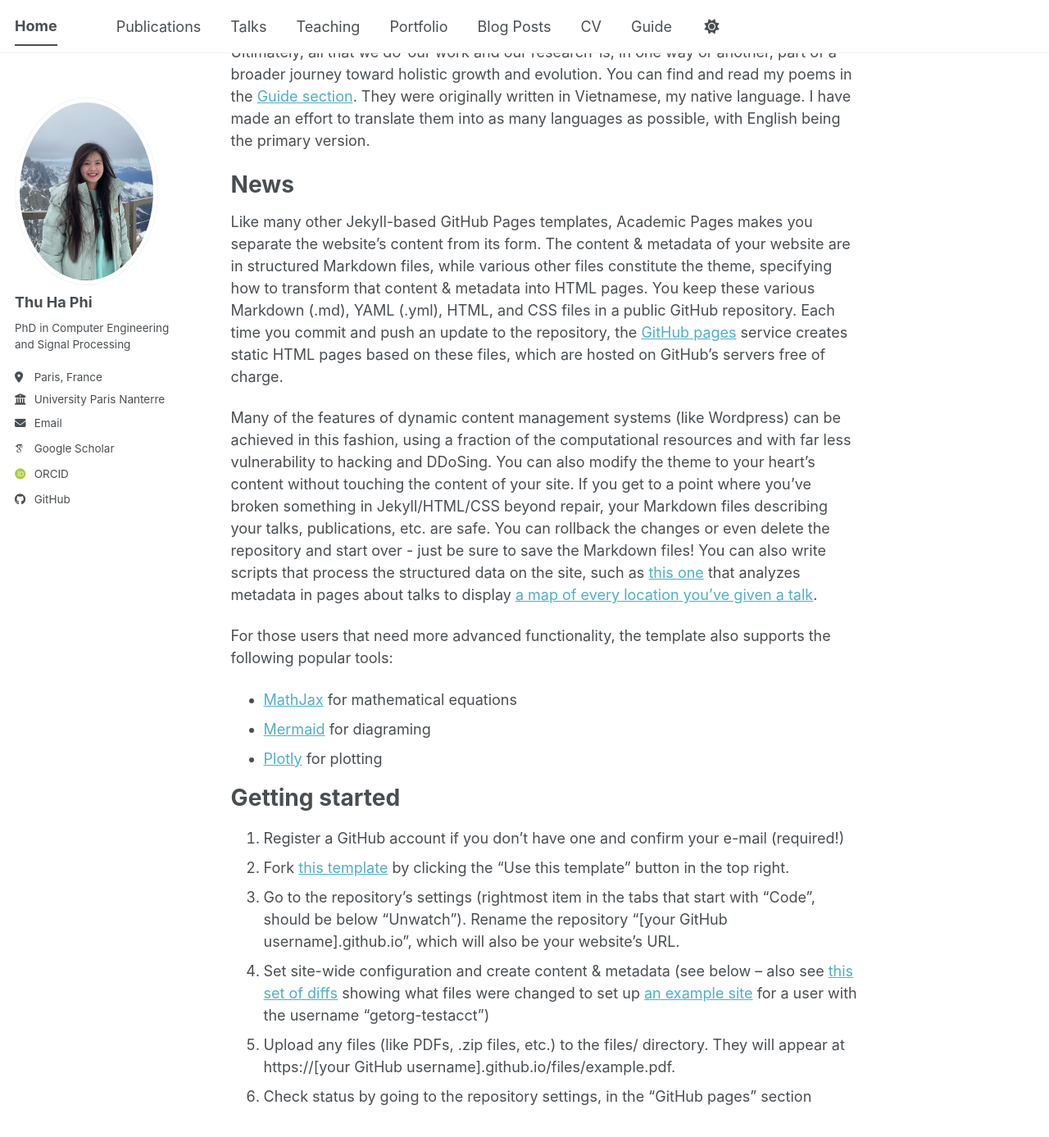
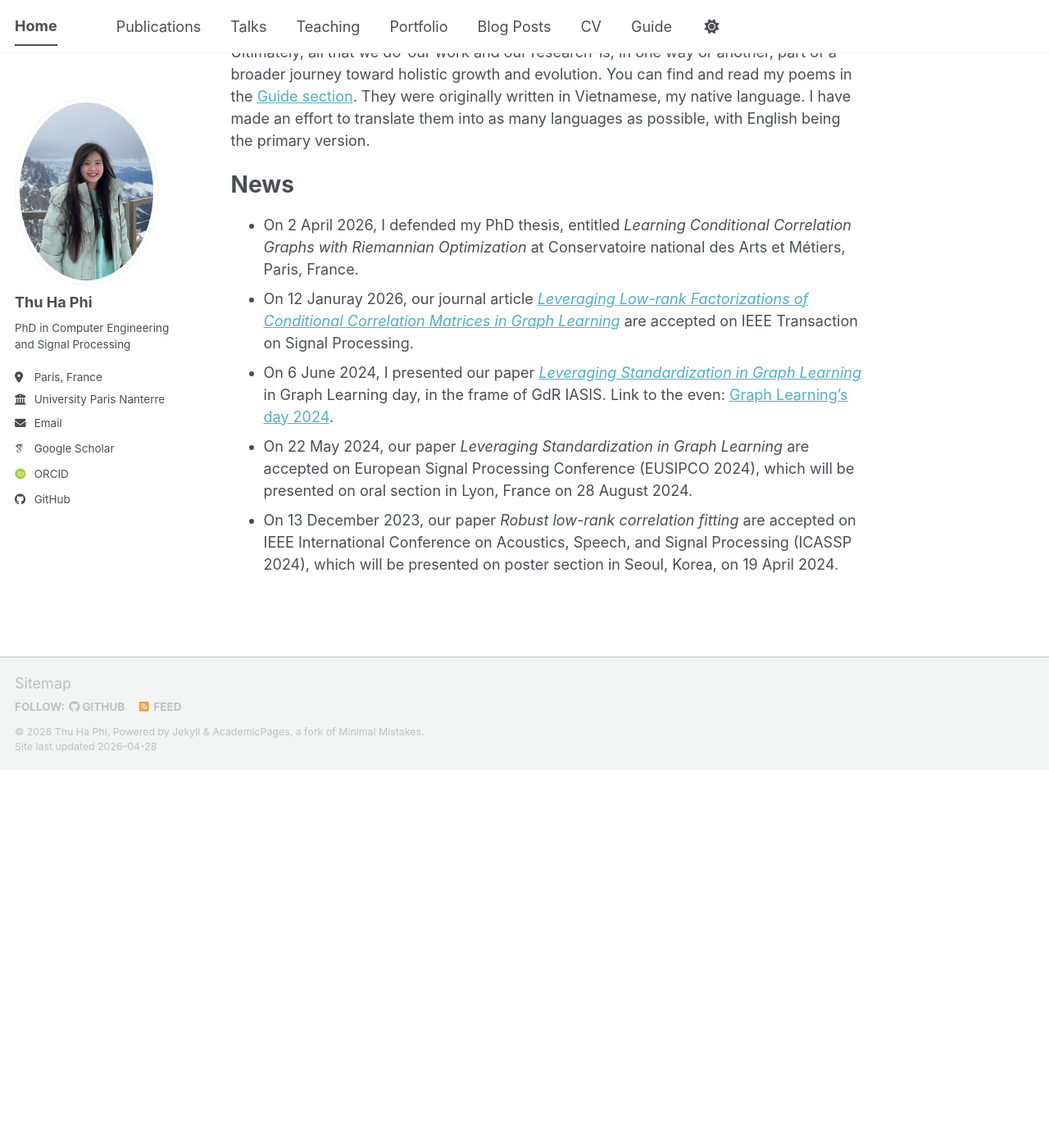
Before and after one commit to ChionanthusRetusus/thuhaphi.github.io, a Jekyll site: the page built from _pages/about.md, in a window 1280 px wide and 1400 px high, scrolled down 622 px. Shown: the top 1387 px of the window at 82% size. Built offline with Jekyll 4.4.1, drawn with Linux system fonts in a browser that asks for light colours; some web fonts are replaced; a script bundle is joined from its source files by our own code; library files that are not in the unit come from our copies; after the commit the page ends 1561 px from its top, so only the background shows below that; some of the changed text lies outside the part shown.

Commit message:
Update about.md

```diff
--- a/_pages/about.md
+++ b/_pages/about.md
@@ -16,44 +16,8 @@ Beyond science, I also enjoy writing and composing poetry inspired by spirituali
 
 News
 ======
-Like many other Jekyll-based GitHub Pages templates, Academic Pages makes you separate the website's content from its form. The content & metadata of your website are in structured Markdown files, while various other files constitute the theme, specifying how to transform that content & metadata into HTML pages. You keep these various Markdown (.md), YAML (.yml), HTML, and CSS files in a public GitHub repository. Each time you commit and push an update to the repository, the [GitHub pages](https://pages.github.com/) service creates static HTML pages based on these files, which are hosted on GitHub's servers free of charge.
-
-Many of the features of dynamic content management systems (like Wordpress) can be achieved in this fashion, using a fraction of the computational resources and with far less vulnerability to hacking and DDoSing. You can also modify the theme to your heart's content without touching the content of your site. If you get to a point where you've broken something in Jekyll/HTML/CSS beyond repair, your Markdown files describing your talks, publications, etc. are safe. You can rollback the changes or even delete the repository and start over - just be sure to save the Markdown files! You can also write scripts that process the structured data on the site, such as [this one](https://github.com/academicpages/academicpages.github.io/blob/master/talkmap.ipynb) that analyzes metadata in pages about talks to display [a map of every location you've given a talk](https://academicpages.github.io/talkmap.html).
-
-For those users that need more advanced functionality, the template also supports the following popular tools:
-- [MathJax](https://www.mathjax.org/) for mathematical equations
-- [Mermaid](https://mermaid.js.org/) for diagraming
-- [Plotly](https://plotly.com/javascript/) for plotting
-
-Getting started
-======
-1. Register a GitHub account if you don't have one and confirm your e-mail (required!)
-1. Fork [this template](https://github.com/academicpages/academicpages.github.io) by clicking the "Use this template" button in the top right.
-1. Go to the repository's settings (rightmost item in the tabs that start with "Code", should be below "Unwatch"). Rename the repository "[your GitHub username].github.io", which will also be your website's URL.
-1. Set site-wide configuration and create content & metadata (see below -- also see [this set of diffs](https://archive.is/3TPas) showing what files were changed to set up [an example site](https://getorg-testacct.github.io) for a user with the username "getorg-testacct")
-1. Upload any files (like PDFs, .zip files, etc.) to the files/ directory. They will appear at https://[your GitHub username].github.io/files/example.pdf.
-1. Check status by going to the repository settings, in the "GitHub pages" section
-
-Site-wide configuration
-------
-The main configuration file for the site is in the base directory in [_config.yml](https://github.com/academicpages/academicpages.github.io/blob/master/_config.yml), which defines the content in the sidebars and other site-wide features. You will need to replace the default variables with ones about yourself and your site's github repository. The configuration file for the top menu is in [_data/navigation.yml](https://github.com/academicpages/academicpages.github.io/blob/master/_data/navigation.yml). For example, if you don't have a portfolio or blog posts, you can remove those items from that navigation.yml file to remove them from the header.
-
-Create content & metadata
-------
-For site content, there is one Markdown file for each type of content, which are stored in directories like _publications, _talks, _posts, _teaching, or _pages. For example, each talk is a Markdown file in the [_talks directory](https://github.com/academicpages/academicpages.github.io/tree/master/_talks). At the top of each Markdown file is structured data in YAML about the talk, which the theme will parse to do lots of cool stuff. The same structured data about a talk is used to generate the list of talks on the [Talks page](https://academicpages.github.io/talks), each [individual page](https://academicpages.github.io/talks/2012-03-01-talk-1) for specific talks, the talks section for the [CV page](https://academicpages.github.io/cv), and the [map of places you've given a talk](https://academicpages.github.io/talkmap.html) (if you run this [python file](https://github.com/academicpages/academicpages.github.io/blob/master/talkmap.py) or [Jupyter notebook](https://github.com/academicpages/academicpages.github.io/blob/master/talkmap.ipynb), which creates the HTML for the map based on the contents of the _talks directory).
-
-**Markdown generator**
-
-The repository includes [a set of Jupyter notebooks](https://github.com/academicpages/academicpages.github.io/tree/master/markdown_generator
-) that converts a CSV containing structured data about talks or presentations into individual Markdown files that will be properly formatted for the Academic Pages template. The sample CSVs in that directory are the ones I used to create my own personal website at stuartgeiger.com. My usual workflow is that I keep a spreadsheet of my publications and talks, then run the code in these notebooks to generate the Markdown files, then commit and push them to the GitHub repository.
-
-How to edit your site's GitHub repository
-------
-Many people use a git client to create files on their local computer and then push them to GitHub's servers. If you are not familiar with git, you can directly edit these configuration and Markdown files directly in the github.com interface. Navigate to a file (like [this one](https://github.com/academicpages/academicpages.github.io/blob/master/_talks/2012-03-01-talk-1.md) and click the pencil icon in the top right of the content preview (to the right of the "Raw | Blame | History" buttons). You can delete a file by clicking the trashcan icon to the right of the pencil icon. You can also create new files or upload files by navigating to a directory and clicking the "Create new file" or "Upload files" buttons.
-
-Example: editing a Markdown file for a talk
-![Editing a Markdown file for a talk](/images/editing-talk.png)
-
-For more info
-------
-More info about configuring Academic Pages can be found in [the guide](https://academicpages.github.io/markdown/), the [growing wiki](https://github.com/academicpages/academicpages.github.io/wiki), and you can always [ask a question on GitHub](https://github.com/academicpages/academicpages.github.io/discussions). The [guides for the Minimal Mistakes theme](https://mmistakes.github.io/minimal-mistakes/docs/configuration/) (which this theme was forked from) might also be helpful.
+- On 2 April 2026, I defended my PhD thesis, entitled *Learning Conditional Correlation Graphs with Riemannian Optimization* at Conservatoire national des Arts et Métiers, Paris, France.
+- On 12 Januray 2026, our journal article [*Leveraging Low-rank Factorizations of Conditional Correlation Matrices in Graph Learning*](https://ieeexplore.ieee.org/stamp/stamp.jsp?tp=&arnumber=11360769) are accepted on IEEE Transaction on Signal Processing.
+- On 6 June 2024, I presented our paper [*Leveraging Standardization in Graph Learning*](https://ieeexplore.ieee.org/document/10715401) in Graph Learning day, in the frame of GdR IASIS. Link to the even: [Graph Learning's day 2024](https://gdr-iasis.cnrs.fr/reunions/apprentissage-de-graphes/).
+- On 22 May 2024, our paper *Leveraging Standardization in Graph Learning* are accepted on European Signal Processing Conference (EUSIPCO 2024), which will be presented on oral section in Lyon, France on 28 August 2024.
+- On 13 December 2023, our paper *Robust low-rank correlation fitting* are accepted on IEEE International Conference on Acoustics, Speech, and Signal Processing (ICASSP 2024), which will be presented on poster section in Seoul, Korea, on 19 April 2024.
```
